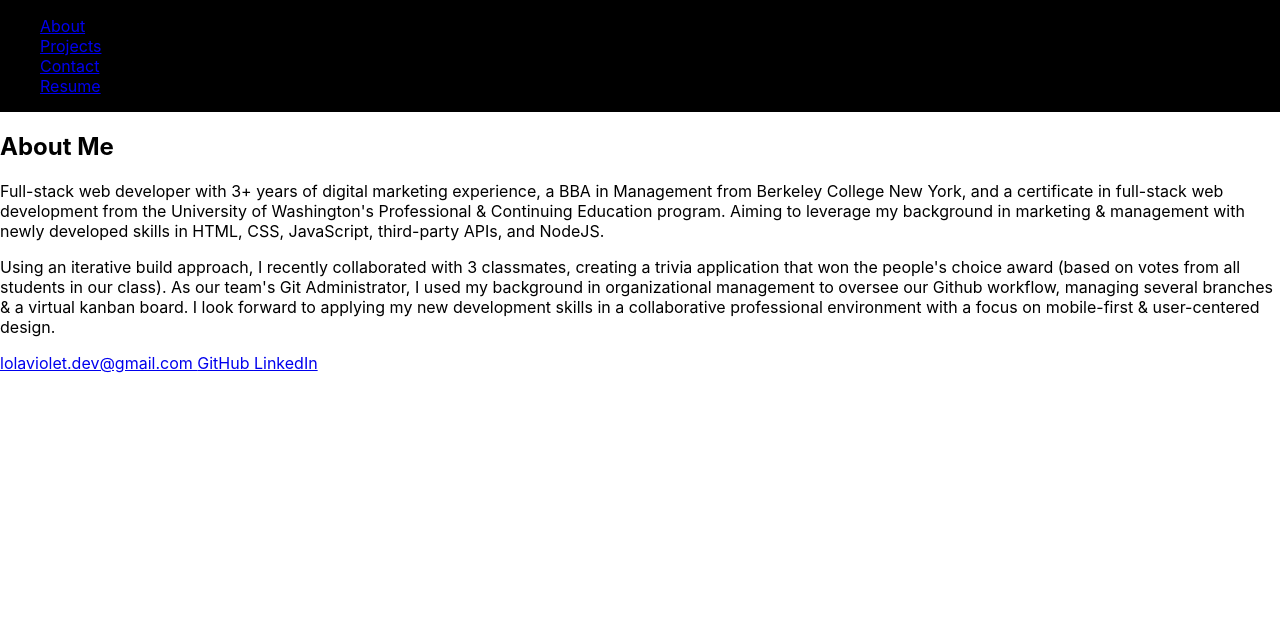
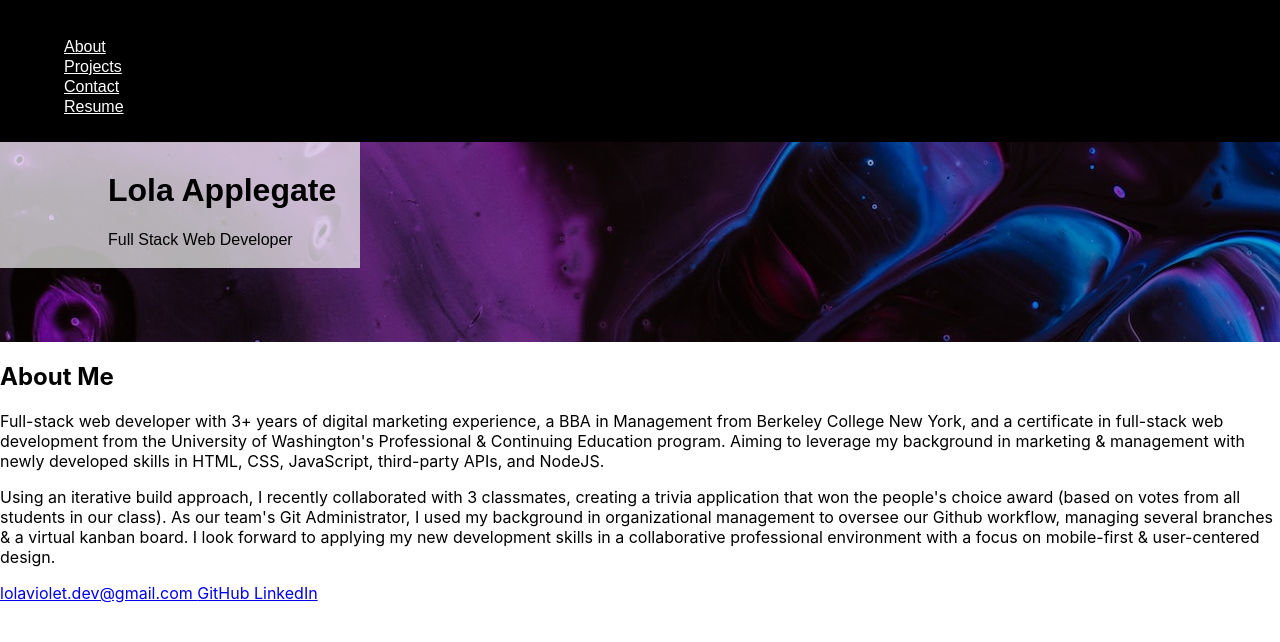
Before and after one commit to lola-violet/react-portfolio, a React (Create React App) app: page / in a window 1280 px wide. Shown: the top 642 px of the page. Built offline with nearby package versions, Linux system fonts and the light colour scheme; the HTML template or start-up script is replaced by a standard one.

Commit message:
styled header & jumbotron

```diff
--- a/src/components/Header.js
+++ b/src/components/Header.js
@@ -6,25 +6,25 @@ export default function Header({ currentPage, handlePageChange }) {
     return (
         <div className="container-fluid custom-head justify-content-end">
             <ul className="nav">
-                <li className="nav-item">
+                <li className="nav-item custom-navlink">
                     <a href="#about"
                         onClick={() => handlePageChange('About')}
                         className={currentPage === 'About' ? 'nav-link active' : 'nav-link'}
                     > About </a>
                 </li>
-                <li className="nav-item">
+                <li className="nav-item custom-navlink">
                     <a href="#projects"
                         onClick={() => handlePageChange('Projects')}
                         className={currentPage === 'Projects' ? 'nav-link active' : 'nav-link'}
                     > Projects </a>
                 </li>
-                <li className="nav-item">
+                <li className="nav-item custom-navlink">
                     <a href="#contact"
                         onClick={() => handlePageChange('Contact')}
                         className={currentPage === 'Contact' ? 'nav-link active' : 'nav-link'}
                     > Contact </a>
                 </li>
-                <li className="nav-item">
+                <li className="nav-item custom-navlink">
                     <a href='public/lola_applegate_resume.pdf' target="_blank" className="nav-link"> Resume </a>
                 </li>
             </ul>
--- /dev/null
+++ b/src/components/Jumbo.js
@@ -0,0 +1,13 @@
+import React from 'react';
+import '../styles/jumbo.css';
+
+export default function Jumbo() {
+    return (
+        <div className="jumbotron jumbotron-fluid" id="custom-jumbo" alt="abstract image by Pawel Czerwinski on Unsplash">
+            <div className="container-fluid" id="custom-jumbo-text">
+                <h1 className="display-4">Lola Applegate</h1>
+                <p className="lead">Full Stack Web Developer</p>
+            </div>
+        </div>
+    )
+}
--- a/src/components/PortfolioContainer.js
+++ b/src/components/PortfolioContainer.js
@@ -3,6 +3,7 @@ import Header from './Header';
 import About from './pages/About';
 import Projects from './pages/Projects';
 import Contact from './pages/Contact';
+import Jumbo from './Jumbo';
 
 
 export default function PortfolioContainer() {
@@ -25,6 +26,7 @@ export default function PortfolioContainer() {
   return (
     <>
       <Header currentPage={currentPage} handlePageChange={handlePageChange} />
+      <Jumbo />
       {renderPage()}
     </>
   );
--- a/src/styles/header.css
+++ b/src/styles/header.css
@@ -1,4 +1,14 @@
 .custom-head {
     background-color: black !important;
     display: flex;
+    padding-top: 20px;
+    padding-bottom: 10px;
 }
+
+.custom-navlink a {
+    font-family: 'Archivo', sans-serif;
+    padding: 8px 12px 3px 12px !important;
+    margin: 0px 12px 10px 12px;
+    color: white;
+    /* border-bottom: 1px solid white; */
+}
--- /dev/null
+++ b/src/styles/jumbo.css
@@ -0,0 +1,15 @@
+#custom-jumbo {
+    background-image: url(../../public/images/pawel-czerwinski-slJUHpQEC0k-unsplash.jpg);
+    min-height: 200px;
+}
+
+#custom-jumbo-text {
+    background-color: rgba(245, 245, 245, 0.706);
+    padding-left: 108px;
+    padding-top: 9px;
+    padding-bottom: 3px;
+    padding-right: 24px;
+    width: fit-content;
+    margin-left: 0;
+    font-family: 'Archivo', sans-serif;
+}
```
